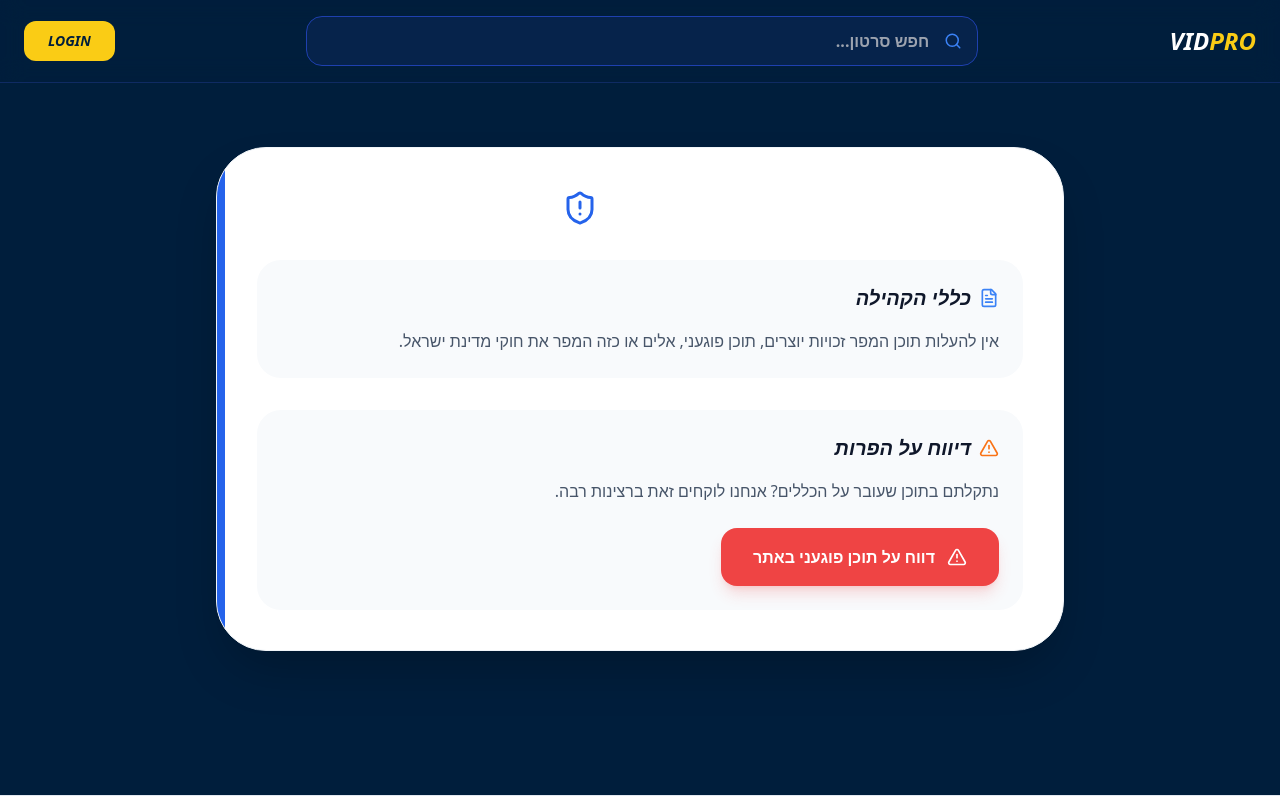
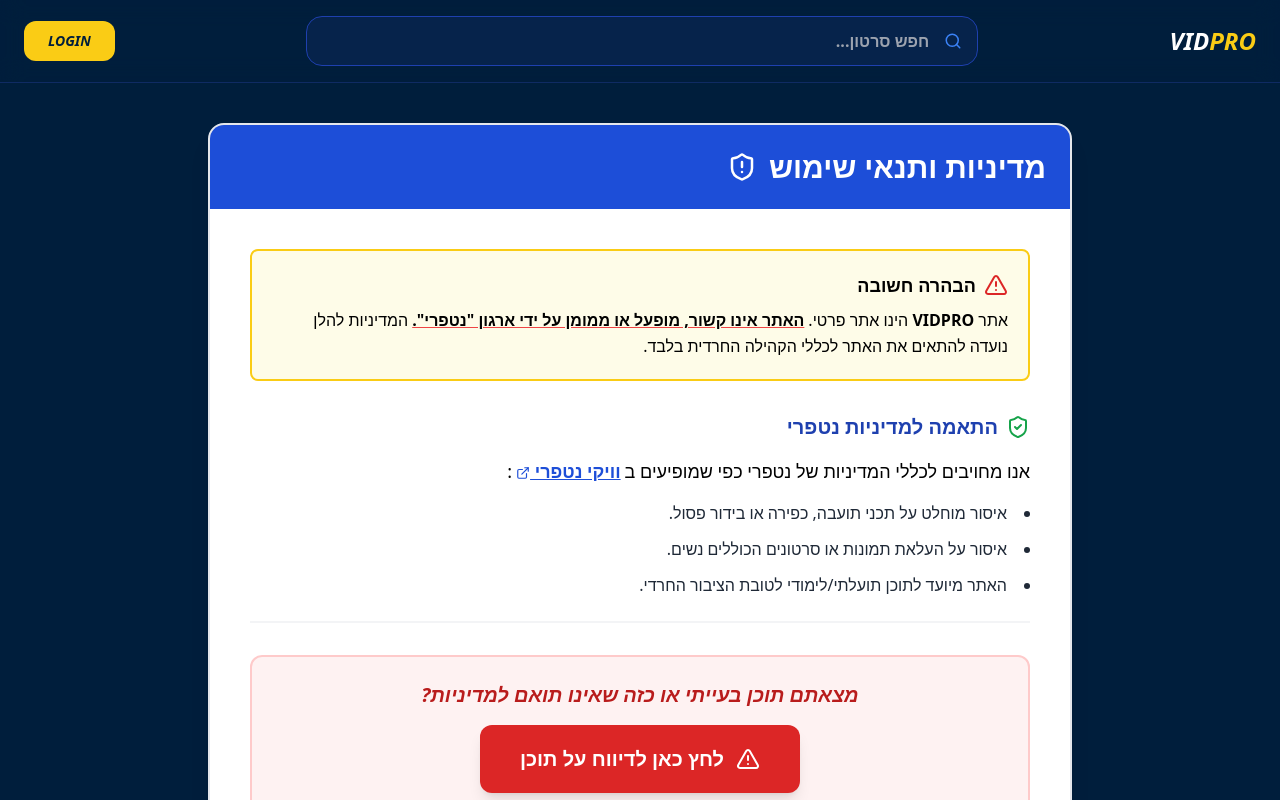
Before and after one commit to ELI808120/vidpro, a React (Vite) app: page /terms in a window 1280 px wide. Shown: the top 800 px of the page. Built offline with nearby package versions, Linux system fonts and the light colour scheme; no server answers.

Commit message:
Update Terms.tsx

```diff
--- a/src/pages/Terms.tsx
+++ b/src/pages/Terms.tsx
@@ -1,5 +1,5 @@
 import React, { useState } from 'react';
-import { ShieldAlert, FileText, AlertTriangle, Send, CheckCircle, X } from 'lucide-react';
+import { ShieldAlert, FileText, AlertTriangle, Send, X, ExternalLink, ShieldCheck } from 'lucide-react';
 import { supabase } from '../lib/DataService';
 import { toast, Toaster } from 'react-hot-toast';
 
@@ -12,7 +12,6 @@
   const handleReport = async (e: React.FormEvent) => {
     e.preventDefault();
     setIsSending(true);
-
     const { data: { session } } = await supabase.auth.getSession();
 
     const { error } = await supabase.from('contact_messages').insert([{
@@ -32,87 +31,112 @@
   };
 
   return (
-    <div className="max-w-4xl mx-auto py-16 px-6 text-right transition-colors dark:text-white" dir="rtl">
+    <div className="max-w-4xl mx-auto py-10 px-4 text-right" dir="rtl">
       <Toaster />
-      <div className="bg-white dark:bg-slate-900 p-10 rounded-[50px] shadow-2xl border border-slate-100 dark:border-slate-800 relative overflow-hidden">
-        <div className="absolute top-0 left-0 w-2 h-full bg-blue-600"></div>
 
-        <h1 className="text-4xl font-black mb-8 flex items-center gap-4 italic">
-          מדיניות תוכן ותנאי שימוש <ShieldAlert size={36} className="text-blue-600" />
+      {/* כרטיס ראשי עם ניגודיות גבוהה */}
+      <div className="bg-white border-2 border-gray-200 shadow-xl rounded-2xl overflow-hidden text-black">
+
+        {/* כותרת עליונה בולטת */}
+        <div className="bg-blue-700 p-6 text-white flex justify-between items-center">
+          <h1 className="text-2xl md:text-3xl font-bold flex items-center gap-3">
+             מדיניות ותנאי שימוש <ShieldAlert size={30} />
           </h1>
+        </div>
 
-        <div className="space-y-8 text-slate-600 dark:text-slate-300 leading-relaxed font-medium">
-          <section className="bg-slate-50 dark:bg-slate-800/50 p-6 rounded-3xl">
-            <h2 className="text-xl font-black mb-4 text-slate-900 dark:text-white flex items-center gap-2 italic">
-              <FileText size={20} className="text-blue-500" /> כללי הקהילה
+        <div className="p-6 md:p-10 space-y-8">
+
+          {/* הבהרת אי-קשר לנטפרי - בולט מאוד */}
+          <div className="bg-yellow-50 border-2 border-yellow-400 p-5 rounded-lg text-black">
+            <h3 className="text-lg font-bold flex items-center gap-2 mb-2">
+              <AlertTriangle className="text-red-600" /> הבהרה חשובה
+            </h3>
+            <p className="text-md leading-relaxed">
+              אתר <strong>VIDPRO</strong> הינו אתר פרטי.
+              <span className="underline decoration-red-500 font-black px-1">האתר אינו קשור, מופעל או ממומן על ידי ארגון "נטפרי".</span>
+              המדיניות להלן נועדה להתאים את האתר לכללי הקהילה החרדית בלבד.
+            </p>
+          </div>
+
+          {/* סעיף נטפרי */}
+          <section className="border-b-2 border-gray-100 pb-6">
+            <h2 className="text-xl font-bold mb-4 flex items-center gap-2 text-blue-800">
+              <ShieldCheck className="text-green-600" /> התאמה למדיניות נטפרי
             </h2>
-            <p>אין להעלות תוכן המפר זכויות יוצרים, תוכן פוגעני, אלים או כזה המפר את חוקי מדינת ישראל.</p>
+            <p className="mb-4 text-lg">
+              אנו מחויבים לכללי המדיניות של נטפרי כפי שמופיעים ב
+              <a href="https://netfree.link/wiki/%D7%9E%D7%93%D7%99%D7%A0%D7%99%D7%95%D7%AA_%D7%A0%D7%98%D7%A4%D7%A8%D7%99"
+                 target="_blank" rel="noopener noreferrer" className="font-bold text-blue-700 underline mx-1">
+                וויקי נטפרי <ExternalLink size={14} className="inline" />
+              </a>:
+            </p>
+            <ul className="list-disc list-inside space-y-3 font-medium text-gray-800 text-md">
+              <li>איסור מוחלט על תכני תועבה, כפירה או בידור פסול.</li>
+              <li>איסור על העלאת תמונות או סרטונים הכוללים נשים.</li>
+              <li>האתר מיועד לתוכן תועלתי/לימודי לטובת הציבור החרדי.</li>
+            </ul>
           </section>
 
-          <section className="bg-slate-50 dark:bg-slate-800/50 p-6 rounded-3xl">
-            <h2 className="text-xl font-black mb-4 text-slate-900 dark:text-white flex items-center gap-2 italic">
-              <AlertTriangle size={20} className="text-orange-500" /> דיווח על הפרות
-            </h2>
-            <p className="mb-6">נתקלתם בתוכן שעובר על הכללים? אנחנו לוקחים זאת ברצינות רבה.</p>
-
-            {/* הכפתור החדש שמחליף את המייל */}
+          {/* כפתור דיווח ענק ובולט */}
+          <section className="bg-red-50 p-6 rounded-xl border-2 border-red-200 text-center">
+            <h3 className="text-xl font-bold text-red-700 mb-4 italic">מצאתם תוכן בעייתי או כזה שאינו תואם למדיניות?</h3>
             <button
               onClick={() => setShowReportModal(true)}
-              className="bg-red-500 hover:bg-red-600 text-white px-8 py-4 rounded-2xl font-black transition-all shadow-lg shadow-red-500/20 flex items-center gap-3"
+              className="bg-red-600 hover:bg-red-700 text-white text-xl font-black py-5 px-10 rounded-xl transition-transform active:scale-95 shadow-lg flex items-center justify-center gap-3 mx-auto w-full md:w-auto"
             >
-              <AlertTriangle size={20} /> דווח על תוכן פוגעני באתר
+              <AlertTriangle size={24} /> לחץ כאן לדיווח על תוכן
             </button>
           </section>
+
         </div>
       </div>
 
-      {/* מודאל דיווח (חלון קופץ) */}
+      {/* מודאל דיווח - עיצוב נקי עם אותיות שחורות בולטות */}
       {showReportModal && (
-        <div className="fixed inset-0 z-[100] flex items-center justify-center p-4 backdrop-blur-md bg-black/40">
-          <div className="bg-white dark:bg-slate-900 w-full max-w-lg rounded-[40px] shadow-2xl border border-slate-200 dark:border-slate-800 overflow-hidden animate-in fade-in zoom-in duration-300">
-            <div className="p-8">
-              <div className="flex justify-between items-center mb-6 flex-row-reverse">
-                <h3 className="text-2xl font-black italic dark:text-white">דיווח על תוכן</h3>
-                <button onClick={() => setShowReportModal(false)} className="text-slate-400 hover:text-red-500 transition-colors">
-                  <X size={24} />
+        <div className="fixed inset-0 z-[100] flex items-center justify-center p-4 bg-black bg-opacity-70 backdrop-blur-sm">
+          <div className="bg-white w-full max-w-lg rounded-2xl border-4 border-gray-300 shadow-2xl p-8 relative">
+
+            <div className="flex justify-between items-center mb-6 border-b-2 pb-2">
+              <button onClick={() => setShowReportModal(false)} className="text-gray-500 hover:text-red-600">
+                <X size={30} />
               </button>
+              <h3 className="text-2xl font-bold text-black italic">דיווח למנהל</h3>
             </div>
 
-              <form onSubmit={handleReport} className="space-y-5">
+            <form onSubmit={handleReport} className="space-y-6 text-right">
               <div>
-                  <label className="block text-sm font-black mb-2 mr-2">סוג ההפרה</label>
+                <label className="block text-black font-bold mb-2">סוג הבעיה:</label>
                 <select
                   value={reportType}
                   onChange={(e) => setReportType(e.target.value)}
-                    className="w-full p-4 bg-slate-100 dark:bg-slate-800 dark:text-white rounded-2xl border-none focus:ring-2 ring-red-500 font-bold"
+                  className="w-full p-4 bg-gray-100 text-black font-bold border-2 border-gray-400 rounded-lg focus:border-blue-600 outline-none"
                 >
-                    <option>תוכן לא ראוי</option>
+                  <option>תוכן שאינו הולם את מדיניות נטפרי</option>
                   <option>הפרת זכויות יוצרים</option>
-                    <option>הטרדה או בריונות</option>
-                    <option>תוכן מטעה / ספאם</option>
+                  <option>תוכן פוגעני או אלים</option>
+                  <option>אחר</option>
                 </select>
               </div>
 
               <div>
-                  <label className="block text-sm font-black mb-2 mr-2">פרטים נוספים (לינק לסרטון, סיבה)</label>
+                <label className="block text-black font-bold mb-2">פרטים (לינק או סיבה):</label>
                 <textarea
                   required
                   value={reportMsg}
                   onChange={(e) => setReportMsg(e.target.value)}
                   rows={4}
-                    placeholder="פרט כאן מדוע התוכן בעייתי..."
-                    className="w-full p-4 bg-slate-100 dark:bg-slate-800 dark:text-white rounded-2xl border-none focus:ring-2 ring-red-500 outline-none"
+                  placeholder="כתוב כאן..."
+                  className="w-full p-4 bg-gray-100 text-black font-bold border-2 border-gray-400 rounded-lg focus:border-red-600 outline-none placeholder-gray-500"
                 ></textarea>
               </div>
 
               <button
                 disabled={isSending}
-                  className="w-full bg-red-500 hover:bg-red-600 text-white p-5 rounded-2xl font-black text-xl flex items-center justify-center gap-3 transition-all"
+                className="w-full bg-blue-700 hover:bg-blue-800 text-white p-5 rounded-xl font-black text-xl flex items-center justify-center gap-3"
               >
-                  {isSending ? 'שולח דיווח...' : <><Send size={20} /> שלח דיווח למנהל</>}
+                {isSending ? 'שולח כעת...' : <><Send size={24} /> שלח דיווח למנהל</>}
               </button>
             </form>
-            </div>
           </div>
         </div>
       )}
```
Lines whose indentation alone changed are shown as unchanged.
